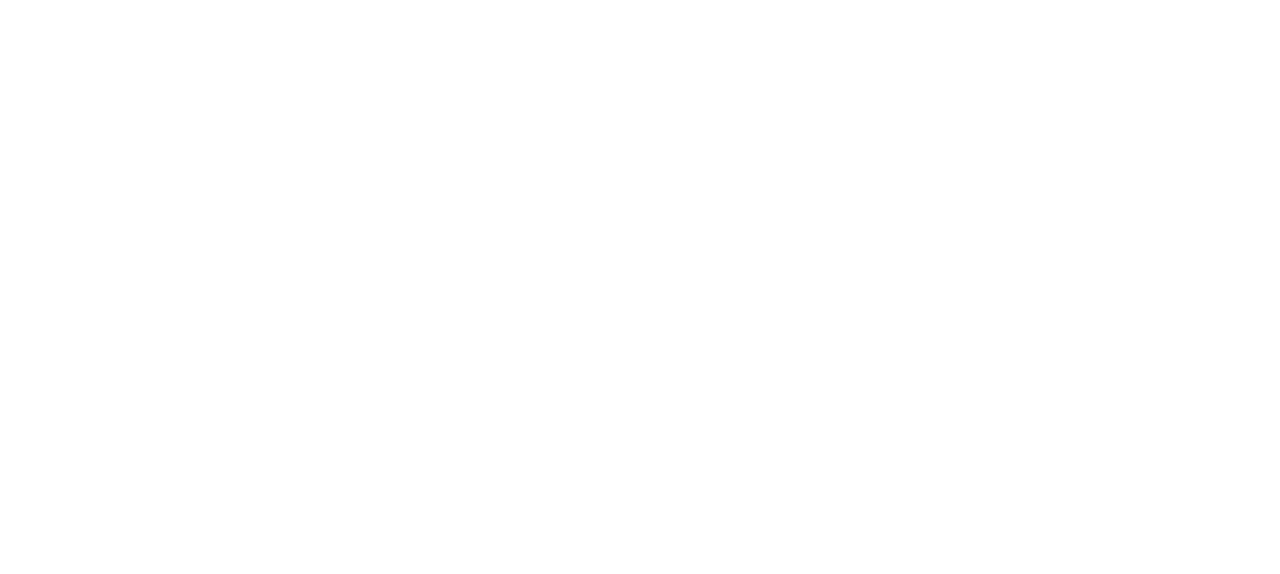
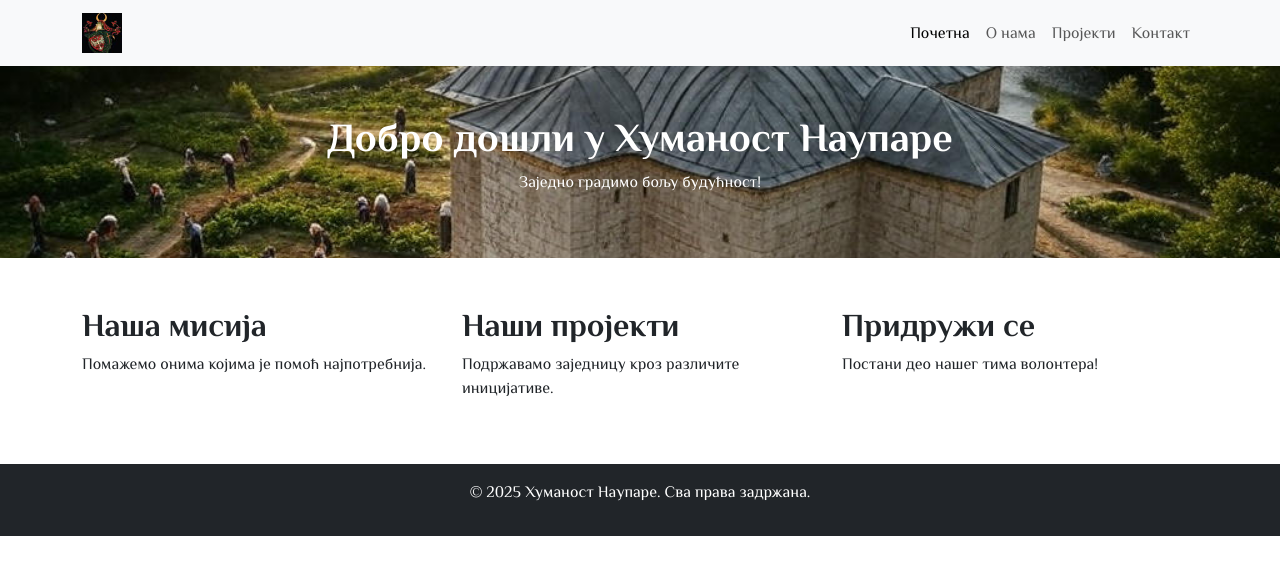
Before and after one commit to milosdimi/humanost-naupare, a plain HTML site: page index.html in a window 1280 px wide. Drawn offline with nearby package versions, Linux system fonts and the light colour scheme.

Commit message:
update nav, hero

```diff
--- a/index.html
+++ b/index.html
@@ -1,15 +1,82 @@
 <!DOCTYPE html>
-<html lang="en">
+<html lang="sr">
 
 <head>
     <meta charset="UTF-8">
     <meta name="viewport" content="width=device-width, initial-scale=1.0">
     <link rel="icon" type="image/x-icon" href="./img/together.png">
-    <title>Humansot-Naupare</title>
+    <!-- Bootstrap CSS -->
+    <link href="https://cdn.jsdelivr.net/npm/bootstrap@5.3.3/dist/css/bootstrap.min.css" rel="stylesheet"
+        integrity="sha384-QWTKZyjpPEjISv5WaRU9OFeRpok6YctnYmDr5pNlyT2bRjXh0JMhjY6hW+ALEwIH" crossorigin="anonymous">
+    <link rel="stylesheet" href="style.css">
+    <title>Хуманост Наупаре</title>
 </head>
 
 <body>
+    <!-- Навигација -->
+    <nav class="navbar navbar-expand-lg navbar-light bg-light">
+        <div class="container">
+            <a class="navbar-brand" href="index.html">
+                <img src="./img/logo-humanost.jpg" alt="Лого Хуманост Наупаре" height="40">
+            </a>
+            <button class="navbar-toggler" type="button" data-bs-toggle="collapse" data-bs-target="#navbarNav" aria-controls="navbarNav" aria-expanded="false" aria-label="Toggle navigation">
+                <span class="navbar-toggler-icon"></span>
+            </button>
+            <div class="collapse navbar-collapse" id="navbarNav">
+                <ul class="navbar-nav ms-auto">
+                    <li class="nav-item">
+                        <a class="nav-link active" aria-current="page" href="index.html">Почетна</a>
+                    </li>
+                    <li class="nav-item">
+                        <a class="nav-link" href="o-nama.html">О нама</a>
+                    </li>
+                    <li class="nav-item">
+                        <a class="nav-link" href="projekti.html">Пројекти</a>
+                    </li>
+                    <li class="nav-item">
+                        <a class="nav-link" href="kontakt.html">Контакт</a>
+                    </li>
+                </ul>
+            </div>
+        </div>
+    </nav>
 
+    <!-- Хедер -->
+    <header class="header-bg text-white text-center py-5">
+        <div class="container">
+            <h1 class="animate-header">Добро дошли у Хуманост Наупаре</h1>
+            <p class="animate-subheader">Заједно градимо бољу будућност!</p>
+        </div>
+    </header>
+
+    <!-- Главни садржај -->
+    <main class="container my-5">
+        <div class="row">
+            <div class="col-md-4">
+                <h2>Наша мисија</h2>
+                <p>Помажемо онима којима је помоћ најпотребнија.</p>
+            </div>
+            <div class="col-md-4">
+                <h2>Наши пројекти</h2>
+                <p>Подржавамо заједницу кроз различите иницијативе.</p>
+            </div>
+            <div class="col-md-4">
+                <h2>Придружи се</h2>
+                <p>Постани део нашег тима волонтера!</p>
+            </div>
+        </div>
+    </main>
+
+    <!-- Фуснота -->
+    <footer class="bg-dark text-white text-center py-3">
+        <p>&copy; 2025 Хуманост Наупаре. Сва права задржана.</p>
+    </footer>
+
+    <!-- Bootstrap JS -->
+    <script src="https://cdn.jsdelivr.net/npm/bootstrap@5.3.3/dist/js/bootstrap.bundle.min.js"
+        integrity="sha384-YvpcrYf0tY3lHB60NNkmXc5s9fDVZLESaAA55NDzOxhy9GkcIdslK1eN7N6jIeHz"
+        crossorigin="anonymous"></script>
+    <script src="script.js"></script>
 </body>
 
 </html>
--- a/style.css
+++ b/style.css
@@ -0,0 +1,53 @@
+@import url('https://fonts.googleapis.com/css2?family=Philosopher:ital,wght@0,400;0,700;1,400;1,700&display=swap');
+
+.philosopher-regular {
+    font-family: "Philosopher", sans-serif;
+    font-weight: 400;
+    font-style: normal;
+}
+
+.philosopher-bold {
+    font-family: "Philosopher", sans-serif;
+    font-weight: 700;
+    font-style: normal;
+}
+body {
+    font-family: "Philosopher", sans-serif;
+    font-weight: 400;
+    font-style: normal;
+}
+
+h1, h2, h3, h4, h5, h6 {
+    font-family: "Philosopher", sans-serif;
+    font-weight: 700;
+    font-style: normal;
+}
+.navbar-brand img {
+    height: 40px;
+    width: auto;
+}
+/* header */
+.header-bg {
+    background-image: url('./img/slika1.jpg'); /* замени са твојом сликом */
+    background-size: cover;
+    background-position: center;
+    background-repeat: no-repeat;
+}
+
+.animate-header {
+    animation: fadeInDown 1s ease-in;
+}
+
+.animate-subheader {
+    animation: fadeInUp 1s ease-in 0.3s;
+}
+
+@keyframes fadeInDown {
+    from { opacity: 0; transform: translateY(-20px); }
+    to { opacity: 1; transform: translateY(0); }
+}
+
+@keyframes fadeInUp {
+    from { opacity: 0; transform: translateY(20px); }
+    to { opacity: 1; transform: translateY(0); }
+}
```
Also changed, not shown: img/logo-humanost.jpg (added), img/slika1.jpg (added), 1 other file.
